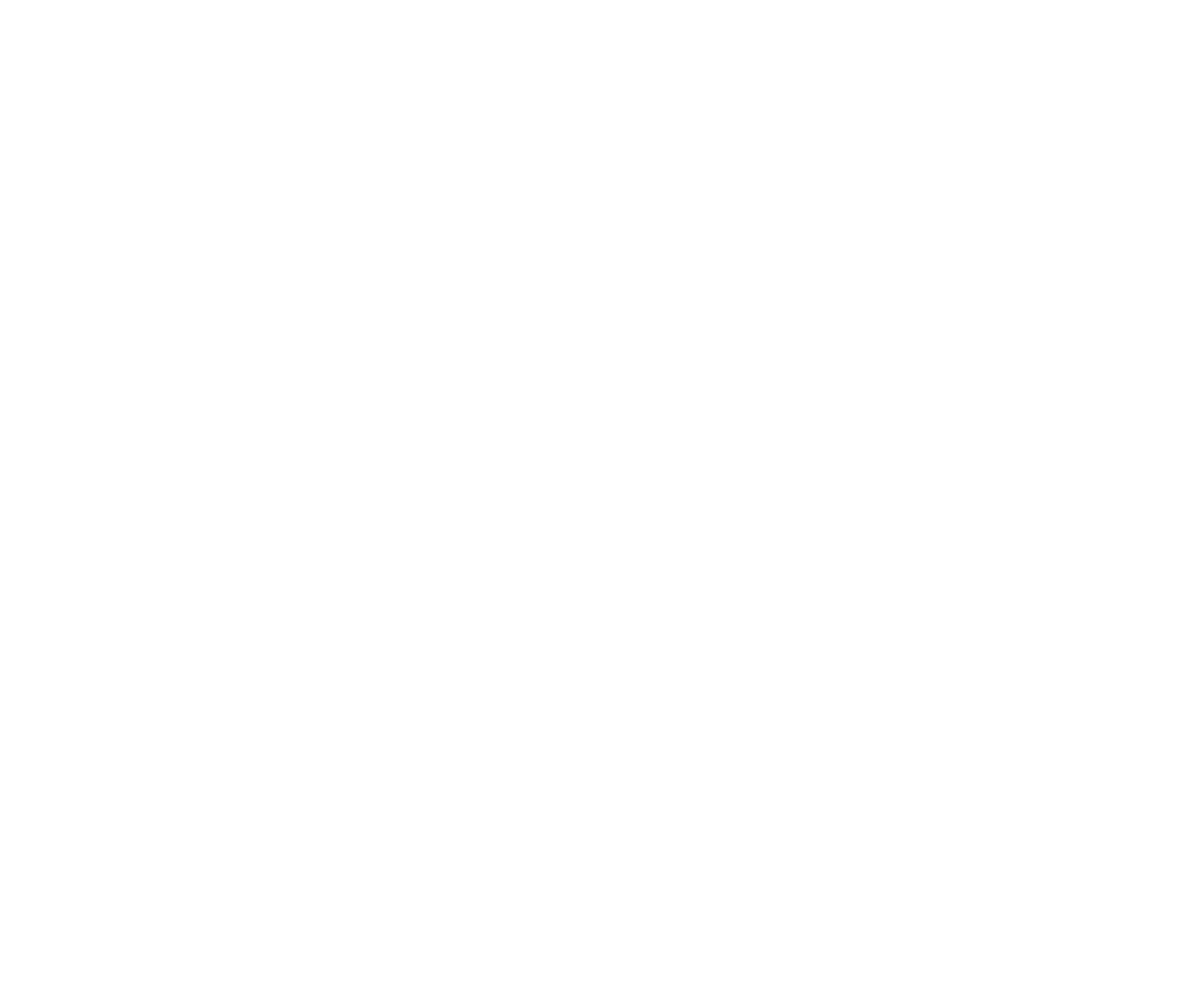
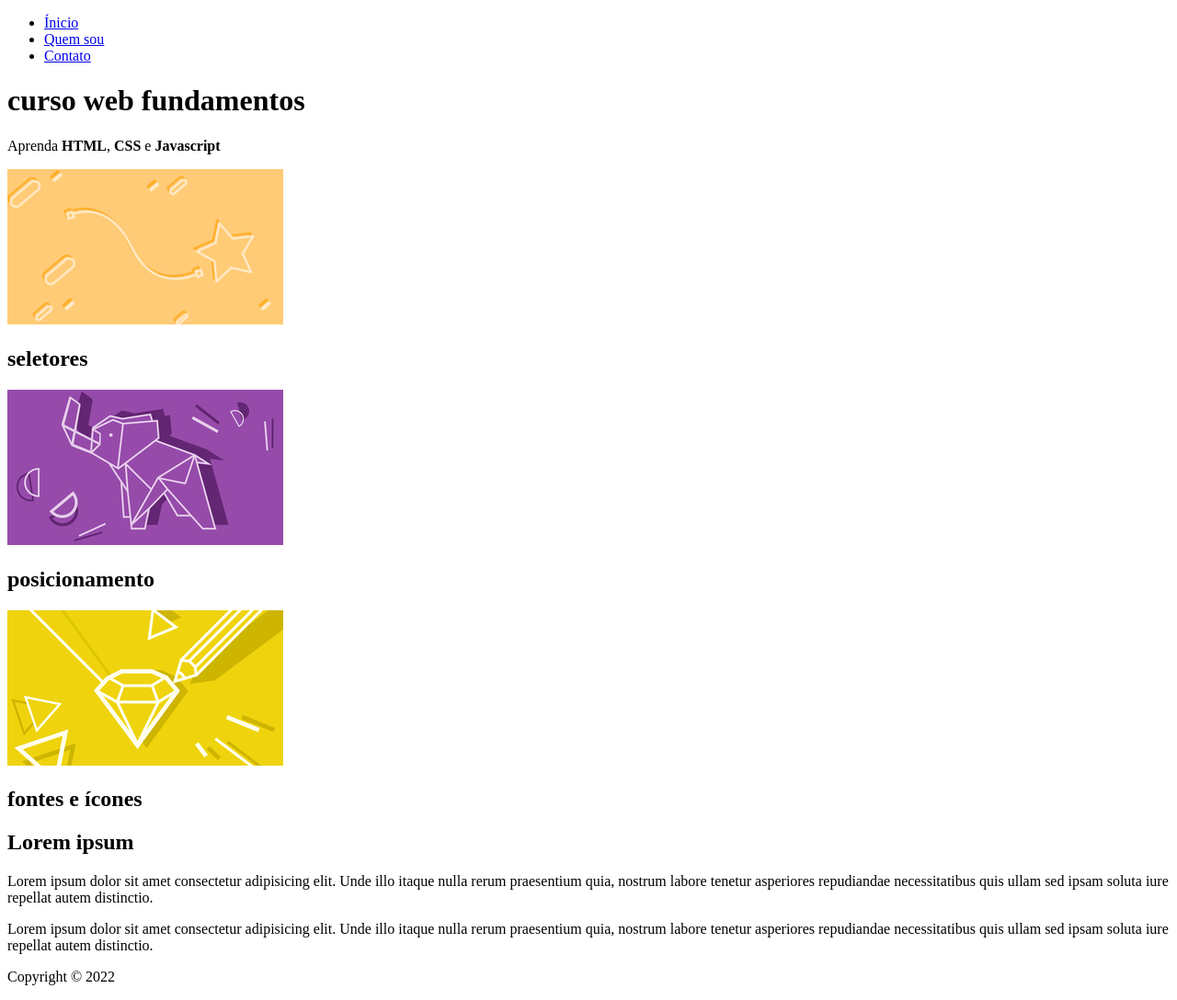
Before and after one commit to DevMatheusPassos/Projeto_Curso-Web-Fundamentos, a plain HTML site: page index.html in a window 1280 px wide. Shown: the whole page at 92% size. Before the commit the page ends 800 px from the top, so only its background shows below. Drawn offline with Linux system fonts and the light colour scheme.

Commit message:
Estrutura HTML finalizada

```diff
--- a/index.html
+++ b/index.html
@@ -12,6 +12,103 @@
         <title>Curso Web Fundamentos</title>
     </head>
     <body>
+        <div id="container">
+            <header class="header">
+                <nav class="header__menu">
+                    <div class="menu__button">
+                        <span class="menu__buttonLine"></span>
+                    </div>
 
+                    <ul class="menu__list">
+                        <li class="menu__item">
+                            <a href="#" class="menu__link">
+                                Ínicio
+                            </a>
+                        </li>
+                        <li class="menu__item">
+                            <a href="#" class="menu__link">
+                                Quem sou
+                            </a>
+                        </li>
+                        <li class="menu__item">
+                            <a href="#" class="menu__link">
+                                Contato
+                            </a>
+                        </li>
+                    </ul>
+                </nav>
+
+                <div class="header__textContent">
+                    <h1 class="textContent__title">
+                        curso web fundamentos
+                    </h1>
+
+                    <p class="textContent__text">
+                        Aprenda <strong>HTML</strong>, <strong>CSS</strong> e <strong>Javascript</strong>
+                    </p>
+                </div>
+            </header>
+            <main class="main">
+                <section class="main__section main__sectionCards">
+                    <div class="sectionCards__card">
+                        <div class="sectionCards__img">
+                            <img src="images/card_01.png" alt="Seletores">
+                        </div>
+
+                        <h2 class="sectionCards__title">
+                            seletores
+                        </h2>
+                    </div>
+
+                    <div class="sectionCards__card">
+                        <div class="sectionCards__img">
+                            <img src="images/card_02.jpg" alt="Posicionamento">
+                        </div>
+
+                        <h2 class="sectionCards__title">
+                            posicionamento
+                        </h2>
+                    </div>
+
+                    <div class="sectionCards__card">
+                        <div class="sectionCards__img">
+                            <img src="images/card_03.jpg" alt="Fontes e Ícones">
+                        </div>
+
+                        <h2 class="sectionCards__title">
+                            fontes e ícones
+                        </h2>
+                    </div>
+                </section>
+
+                <section class="main__section main__sectionContent">
+                    <article class="sectionContent__article">
+                        <h2 class="sectionContent__title">
+                            Lorem ipsum
+                        </h2>
+
+                        <p class="sectionContent__text">
+                            Lorem ipsum dolor sit amet consectetur adipisicing elit. Unde illo itaque nulla rerum praesentium quia, nostrum labore tenetur asperiores repudiandae necessitatibus quis ullam sed ipsam soluta iure repellat autem distinctio.
+                        </p>
+
+                        <p class="sectionContent__text">
+                            Lorem ipsum dolor sit amet consectetur adipisicing elit. Unde illo itaque nulla rerum praesentium quia, nostrum labore tenetur asperiores repudiandae necessitatibus quis ullam sed ipsam soluta iure repellat autem distinctio.
+                        </p>
+                    </article>
+                </section>
+            </main>
+            <footer class="footer">
+                <p class="footer__text">
+                    Copyright &copy; <span id="year"></span>
+                </p>
+            </footer>
+        </div>
+
+        <script>
+            let year = document.querySelector("#year");
+            let date = new Date();
+
+            year.textContent = date.getFullYear();
+        </script>
     </body>
 </html>
```
